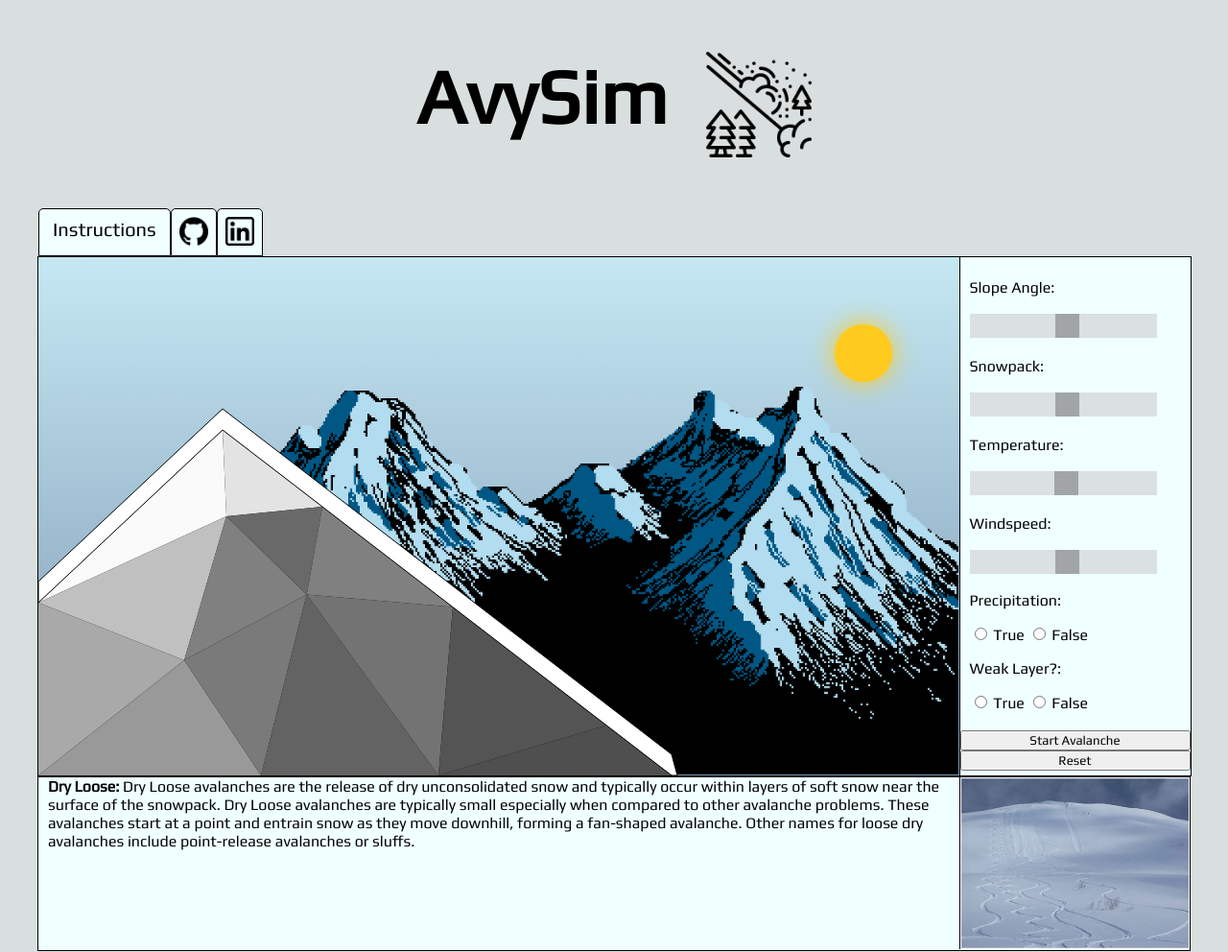
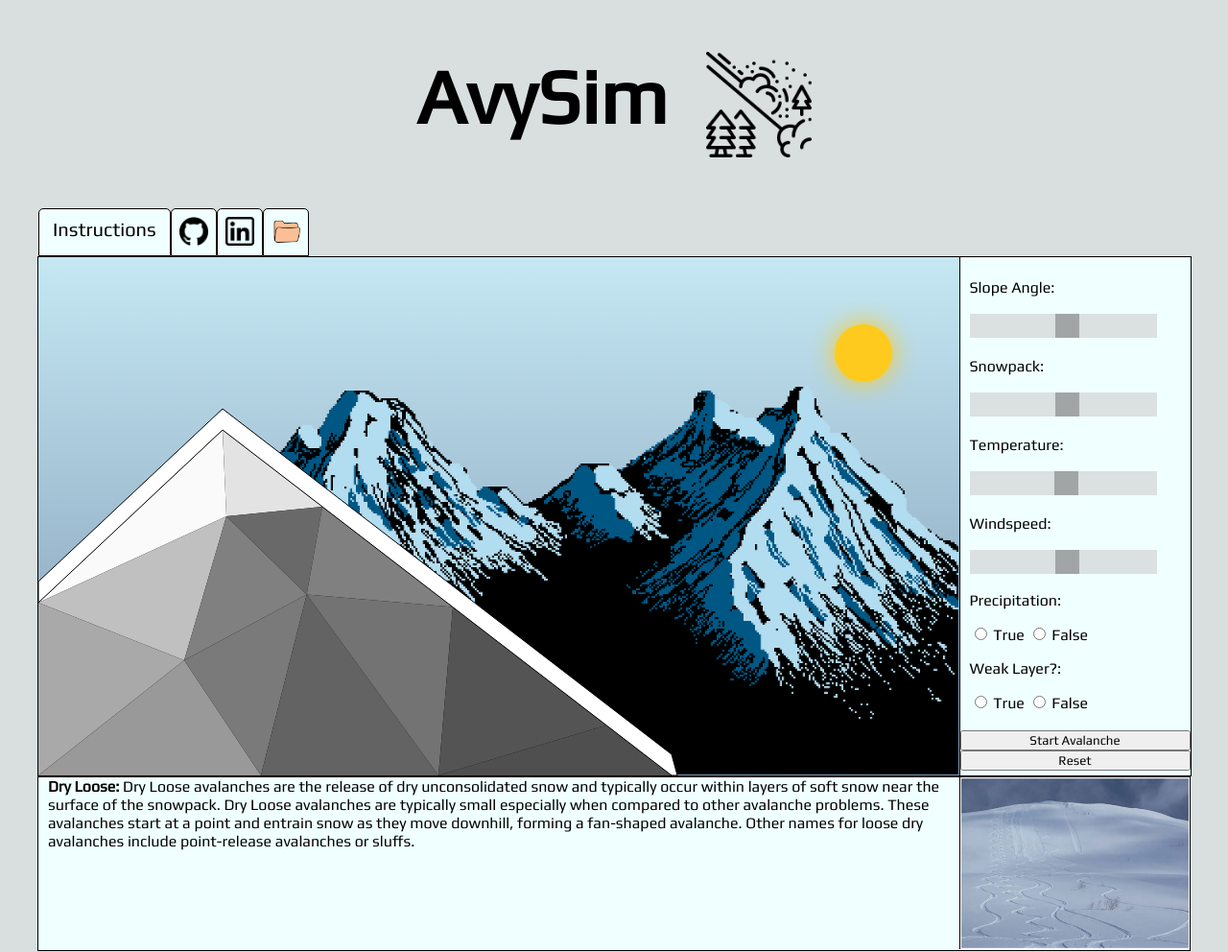
Before and after one commit to ctvidic/AvySim, a website: page index.html in a window 1280 px wide. Shown: the whole page at 96% size. Drawn offline with Linux system fonts and the light colour scheme.

Commit message:
updatedLinks

```diff
--- a/index.html
+++ b/index.html
@@ -37,6 +37,9 @@
             </div>
             <div id="linkedin">
                 <a href="https://www.linkedin.com/in/christopher-vidic/" target="_blank"><img src="./assets/linkedin.png"></a>
+            </div>
+            <div id="linkedin">
+                <a href="https://ctvidic.github.io/" target="_blank"><img src="./assets/folder.png"></a>
             </div>
 
         </div>
```
Also changed, not shown: assets/folder.png (added).
